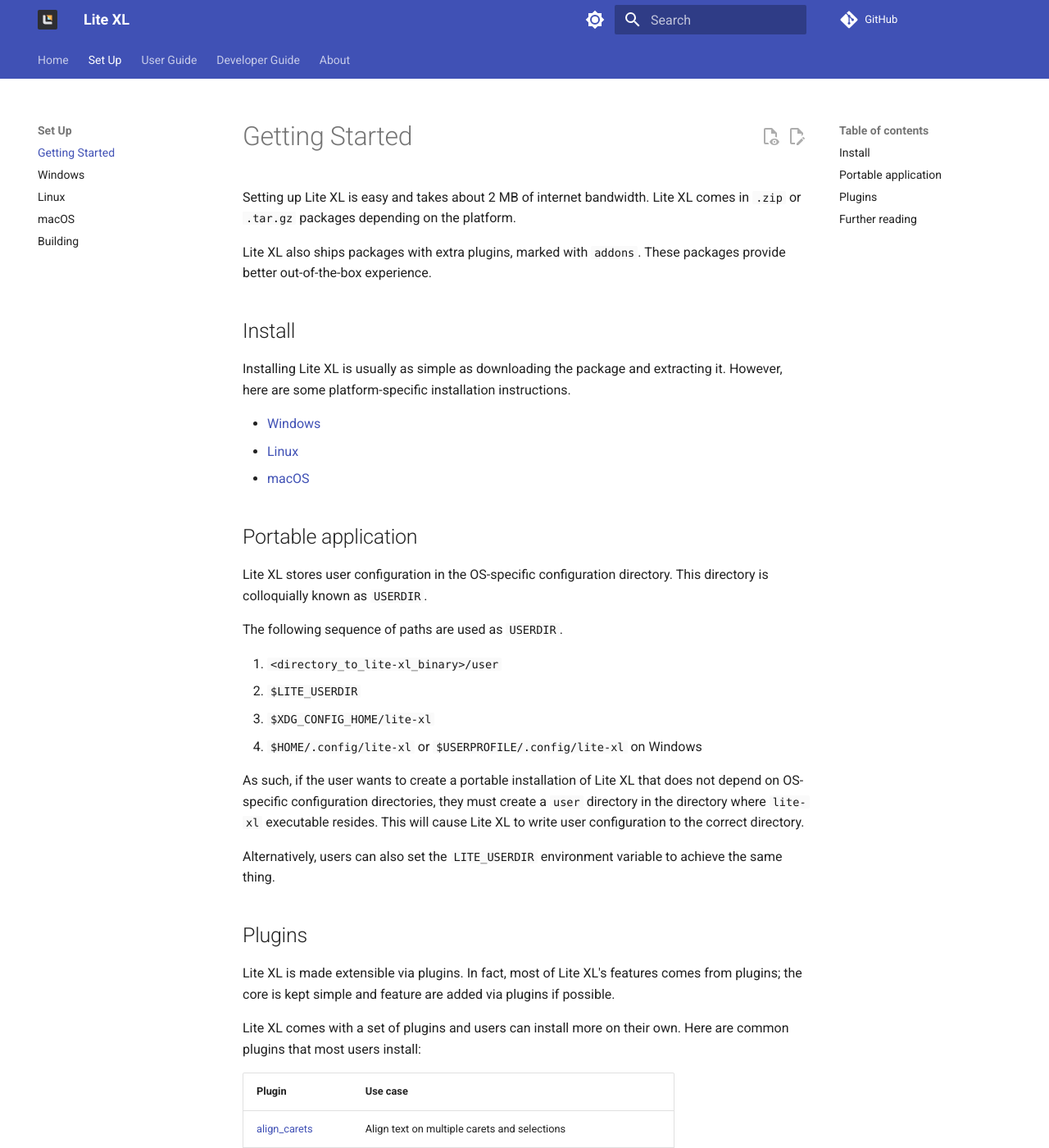
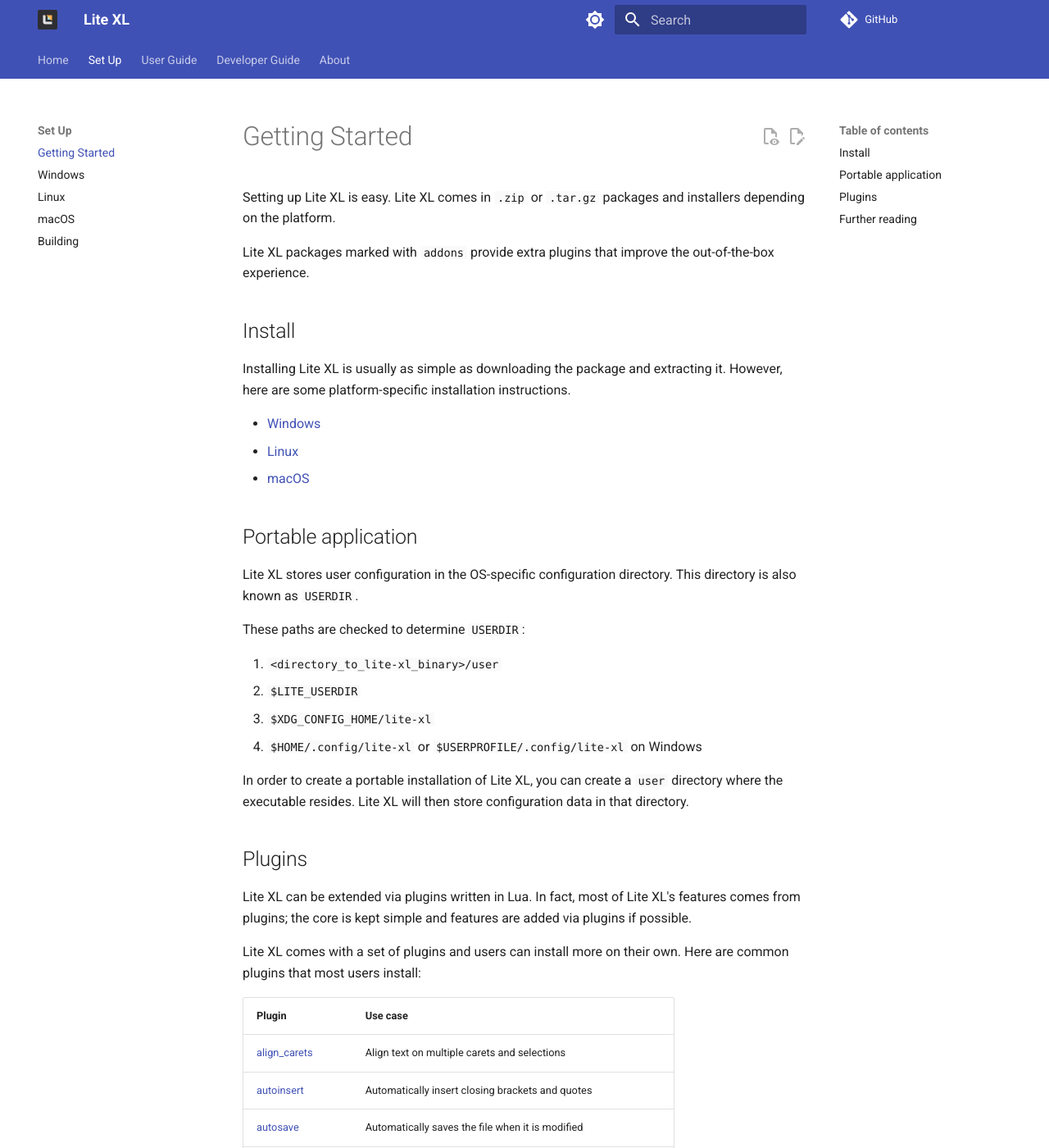
Before and after one commit to lite-xl/lite-xl.github.io, an MkDocs documentation site: the page built from docs/setup/getting-started.md, in a window 1280 px wide and 1400 px high. Shown: the whole window at 82% size. Built offline with MkDocs 1.6.1 and Material for MkDocs 9.7.7, drawn with Linux system fonts in a browser that asks for light colours; some web fonts are replaced; comment, search, counter and statistics services are not loaded; the version menu is left out.

Commit message:
fix some inconsistencies

```diff
--- a/docs/setup/getting-started.md
+++ b/docs/setup/getting-started.md
@@ -4,11 +4,12 @@
 
 # Getting Started
 
-Setting up Lite XL is easy and takes about 2 MB of internet bandwidth.
-Lite XL comes in `.zip` or `.tar.gz` packages depending on the platform.
+Setting up Lite XL is easy.
+Lite XL comes in `.zip` or `.tar.gz` packages and installers
+depending on the platform.
 
-Lite XL also ships packages with extra plugins, marked with `addons`.
-These packages provide better out-of-the-box experience.
+Lite XL packages marked with `addons` provide extra plugins
+that improve the out-of-the-box experience.
 
 ## Install
 
@@ -22,29 +23,25 @@
 ## Portable application
 
 Lite XL stores user configuration in the OS-specific configuration directory.
-This directory is colloquially known as `USERDIR`.
+This directory is also known as `USERDIR`.
 
-The following sequence of paths are used as `USERDIR`.
+These paths are checked to determine `USERDIR`:
 
 1. `<directory_to_lite-xl_binary>/user`
 2. `$LITE_USERDIR`
 3. `$XDG_CONFIG_HOME/lite-xl`
 4. `$HOME/.config/lite-xl` or `$USERPROFILE/.config/lite-xl` on Windows
 
-As such, if the user wants to create a portable installation of Lite XL
-that does not depend on OS-specific configuration directories,
-they must create a `user` directory in the directory where `lite-xl` executable
-resides.
-This will cause Lite XL to write user configuration to the correct directory.
-
-Alternatively, users can also set the `LITE_USERDIR` environment variable to
-achieve the same thing.
+In order to create a portable installation of Lite XL,
+you can create a `user` directory where the executable resides.
+Lite XL will then store configuration data in that directory.
 
 ## Plugins
 
-Lite XL is made extensible via plugins.
-In fact, most of Lite XL's features comes from plugins; the core is kept simple and
-feature are added via plugins if possible.
+Lite XL can be extended via plugins written in Lua.
+In fact, most of Lite XL's features comes from plugins;
+the core is kept simple and features are added via plugins
+if possible.
 
 Lite XL comes with a set of plugins and users can install more on their own.
 Here are common plugins that most users install:
```
Also changed, not shown: docs/setup/linux.md (+1 -1 lines), docs/setup/windows.md (+6 -7 lines), docs/user-guide/configuration.md (+5 -5 lines).
